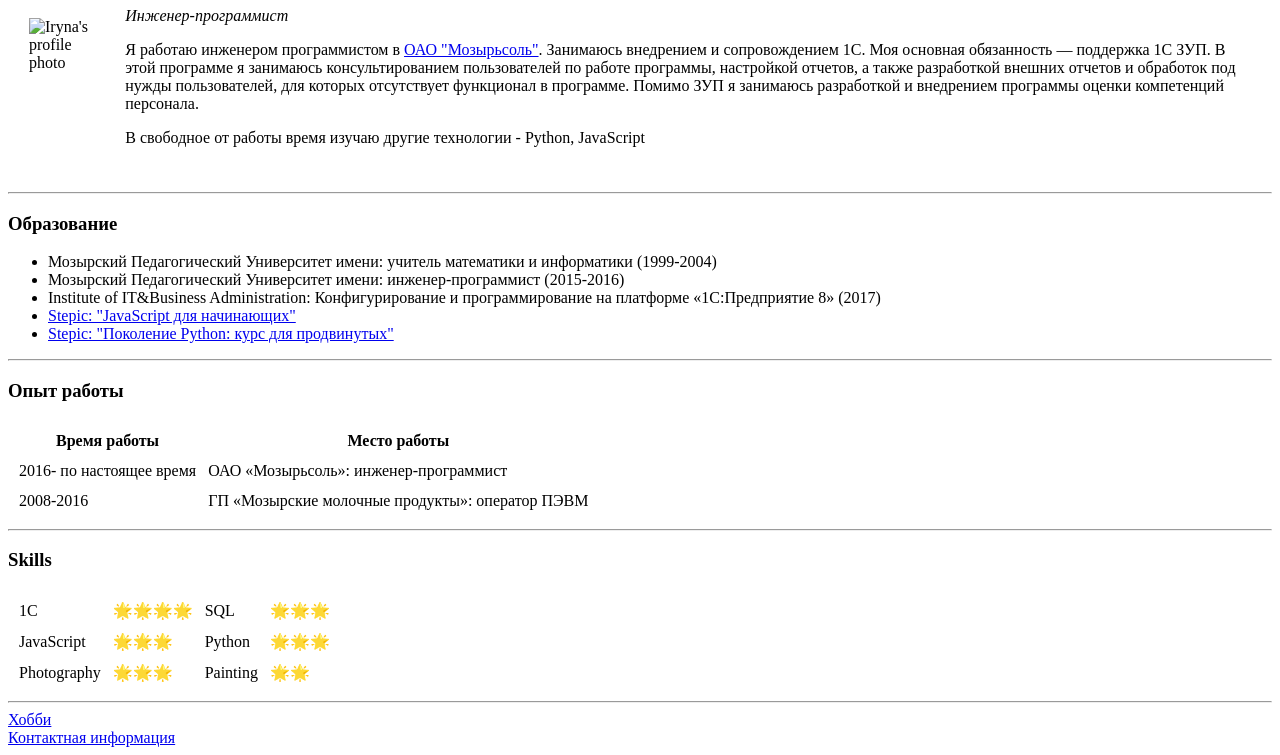
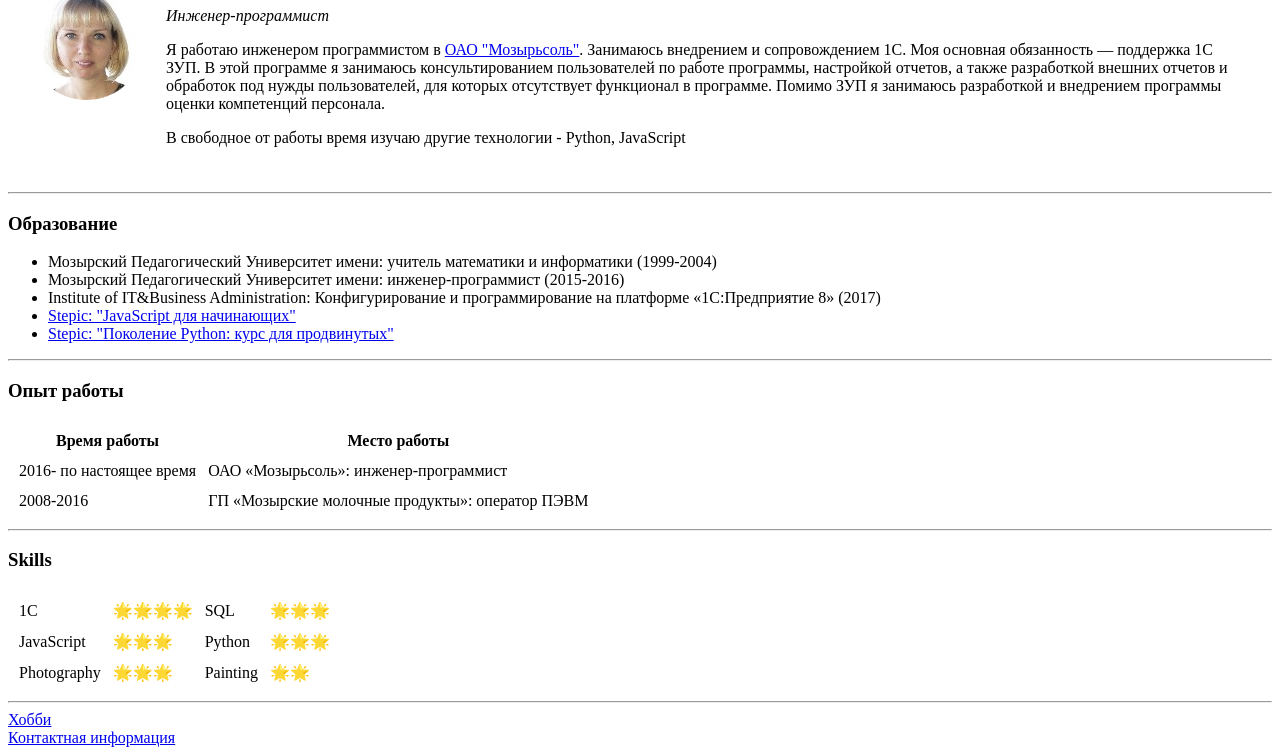
Before and after one commit to IrishaJ/cv, a plain HTML site: page index.html in a window 1280 px wide. Shown: the part 102-857 px from the top of the page. Drawn offline with Linux system fonts and the light colour scheme.

Commit message:
Update index.html

```diff
--- a/index.html
+++ b/index.html
@@ -8,7 +8,7 @@
     <table cellspacing="20">
         <tr>
             <td>
-                <img src = "images/me.png" alt = "Iryna's profile photo">
+                <img src = "me.png" alt = "Iryna's profile photo">
             </td>
             <td>
                 <h1>Ирина</h1>
```
